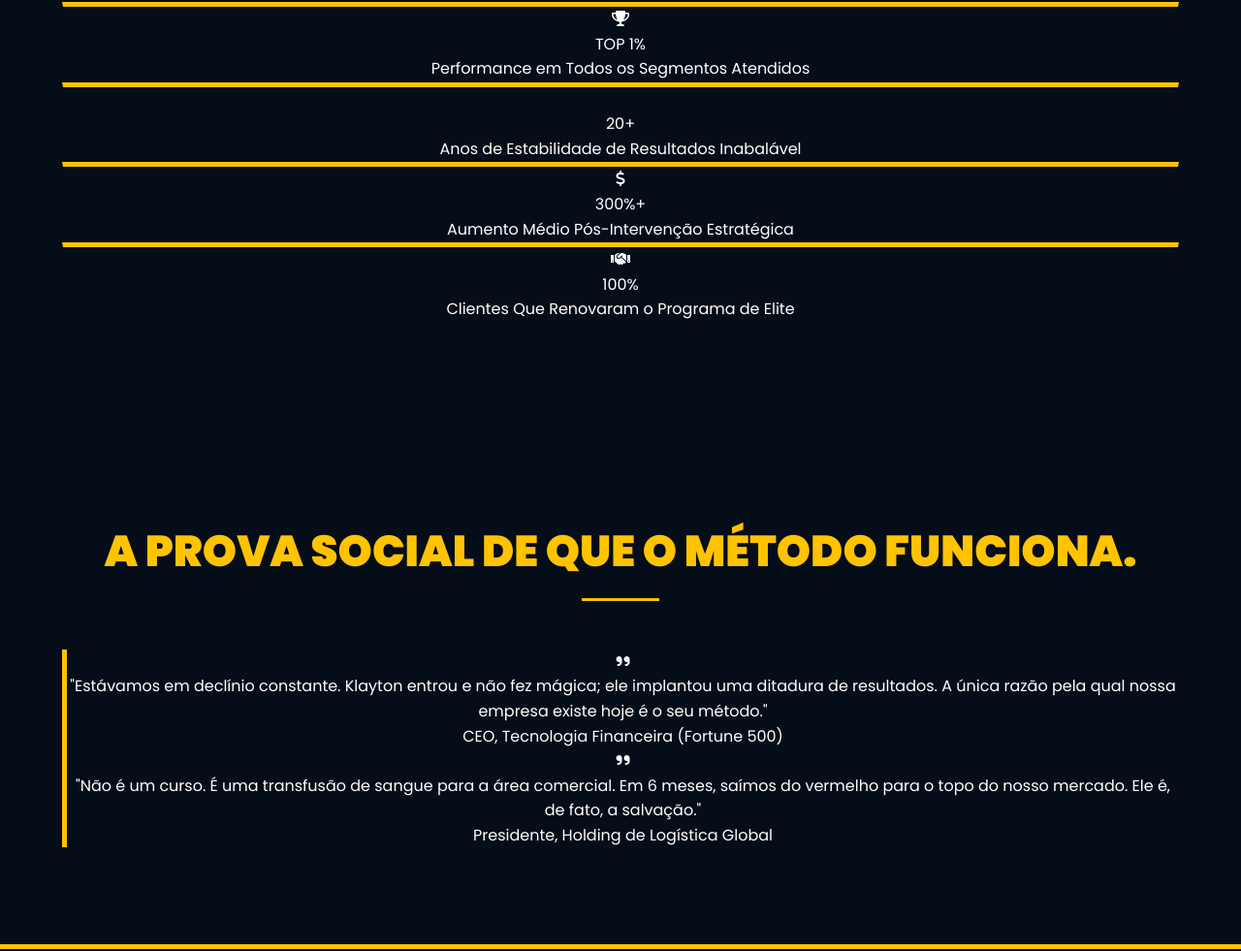
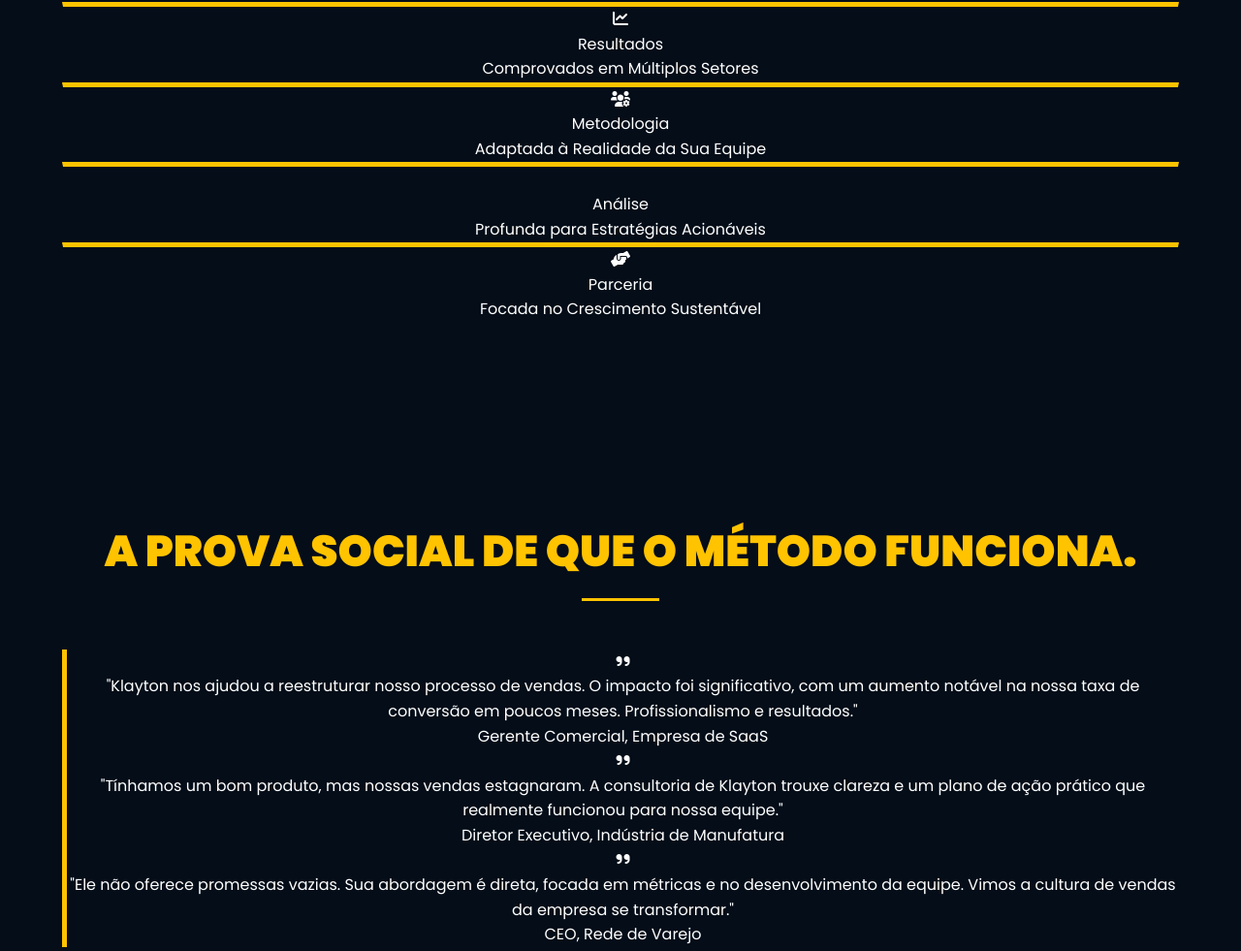
Before and after one commit to byerickgarcia/campanhadevendas, a plain HTML site: page index.html in a window 1280 px wide. Shown: the part 2097-3078 px from the top of the page at 97% size. Drawn offline with Linux system fonts and the light colour scheme; some icons are missing.

Commit message:
Update index.html

```diff
--- a/index.html
+++ b/index.html
@@ -231,7 +231,6 @@
             text-align: center;
         }
         .metric-item {
-            /* Os itens internos usavam ACCENT, agora usam PRIMARY para uniformidade */
             border: 1px solid var(--color-primary);
             border-top: 5px solid var(--color-secondary);
             background-color: var(--color-primary); /* UNIFORME: PRIMARY */
@@ -395,26 +394,26 @@
             <h2 class="section-title">A Autoridade Que Desliga os Questionamentos.</h2>
             <div class="metrics-grid">
                 <div class="metric-item">
-                    <i class="fas fa-trophy icon-gold"></i>
-                    <p class="metric-number">TOP 1%</p>
-                    <p class="metric-label">Performance em Todos os Segmentos Atendidos</p>
+                    <i class="fas fa-chart-line icon-gold"></i>
+                    <p class="metric-number">Resultados</p>
+                    <p class="metric-label">Comprovados em Múltiplos Setores</p>
                 </div>
                 <div class="metric-item">
-                    <i class="fas fa-shield-halved icon-gold"></i>
-                    <p class="metric-number">20+</p>
-                    <p class="metric-label">Anos de Estabilidade de Resultados Inabalável</p>
+                    <i class="fas fa-users-gear icon-gold"></i>
+                    <p class="metric-number">Metodologia</p>
+                    <p class="metric-label">Adaptada à Realidade da Sua Equipe</p>
                 </div>
                 <div class="metric-item">
-                    <i class="fas fa-dollar-sign icon-gold"></i>
-                    <p class="metric-number">300%+</p>
-                    <p class="metric-label">Aumento Médio Pós-Intervenção Estratégica</p>
+                    <i class="fas fa-magnifying-glass-chart icon-gold"></i>
+                    <p class="metric-number">Análise</p>
+                    <p class="metric-label">Profunda para Estratégias Acionáveis</p>
                 </div>
                 <div class="metric-item">
-                    <i class="fas fa-handshake icon-gold"></i>
-                    <p class="metric-number">100%</p>
-                    <p class="metric-label">Clientes Que Renovaram o Programa de Elite</p>
+                    <i class="fas fa-handshake-angle icon-gold"></i>
+                    <p class="metric-number">Parceria</p>
+                    <p class="metric-label">Focada no Crescimento Sustentável</p>
                 </div>
-            </div>
+                </div>
         </div>
     </section>
 
@@ -424,15 +423,20 @@
             <div class="testimonial-carousel">
                 <div class="testimonial-item">
                     <i class="fas fa-quote-right quote-icon"></i>
-                    <p class="quote">"Estávamos em declínio constante. Klayton entrou e não fez mágica; ele <strong>implantou uma ditadura de resultados</strong>. A única razão pela qual nossa empresa existe hoje é o seu método."</p>
-                    <p class="author">CEO, Tecnologia Financeira (Fortune 500)</p>
+                    <p class="quote">"Klayton nos ajudou a reestruturar nosso processo de vendas. O impacto foi significativo, com um aumento notável na nossa taxa de conversão em poucos meses. Profissionalismo e resultados."</p>
+                    <p class="author"><strong>Gerente Comercial</strong>, Empresa de SaaS</p>
                 </div>
                 <div class="testimonial-item">
                     <i class="fas fa-quote-right quote-icon"></i>
-                    <p class="quote">"Não é um curso. É uma <strong>transfusão de sangue</strong> para a área comercial. Em 6 meses, saímos do vermelho para o topo do nosso mercado. Ele é, de fato, a salvação."</p>
-                    <p class="author">Presidente, Holding de Logística Global</p>
+                    <p class="quote">"Tínhamos um bom produto, mas nossas vendas estagnaram. A consultoria de Klayton trouxe clareza e um plano de ação prático que realmente funcionou para nossa equipe."</p>
+                    <p class="author"><strong>Diretor Executivo</strong>, Indústria de Manufatura</p>
                 </div>
-            </div>
+                 <div class="testimonial-item">
+                    <i class="fas fa-quote-right quote-icon"></i>
+                    <p class="quote">"Ele não oferece promessas vazias. Sua abordagem é direta, focada em métricas e no desenvolvimento da equipe. Vimos a cultura de vendas da empresa se transformar."</p>
+                    <p class="author"><strong>CEO</strong>, Rede de Varejo</p>
+                </div>
+                </div>
         </div>
     </section>
 
@@ -455,8 +459,9 @@
 
     <footer>
         <div class="container">
-            <p>KLAYTON OLIVEIRA | A ÚNICA SOLUÇÃO. <br> O Risco de Não Agir É Seu. | WhatsApp: +55 43 99686-6714</p>
-        </div>
+            <p>KLAYTON OLIVEIRA | Consultoria de Vendas de Alta Performance.</p>
+            <p>Entre em Contato: <a href="https://wa.me/5543996866714" target="_blank" style="color: var(--color-secondary); text-decoration: none;">+55 43 99686-6714</a></p>
+            </div>
     </footer>
 
 </body>
```
